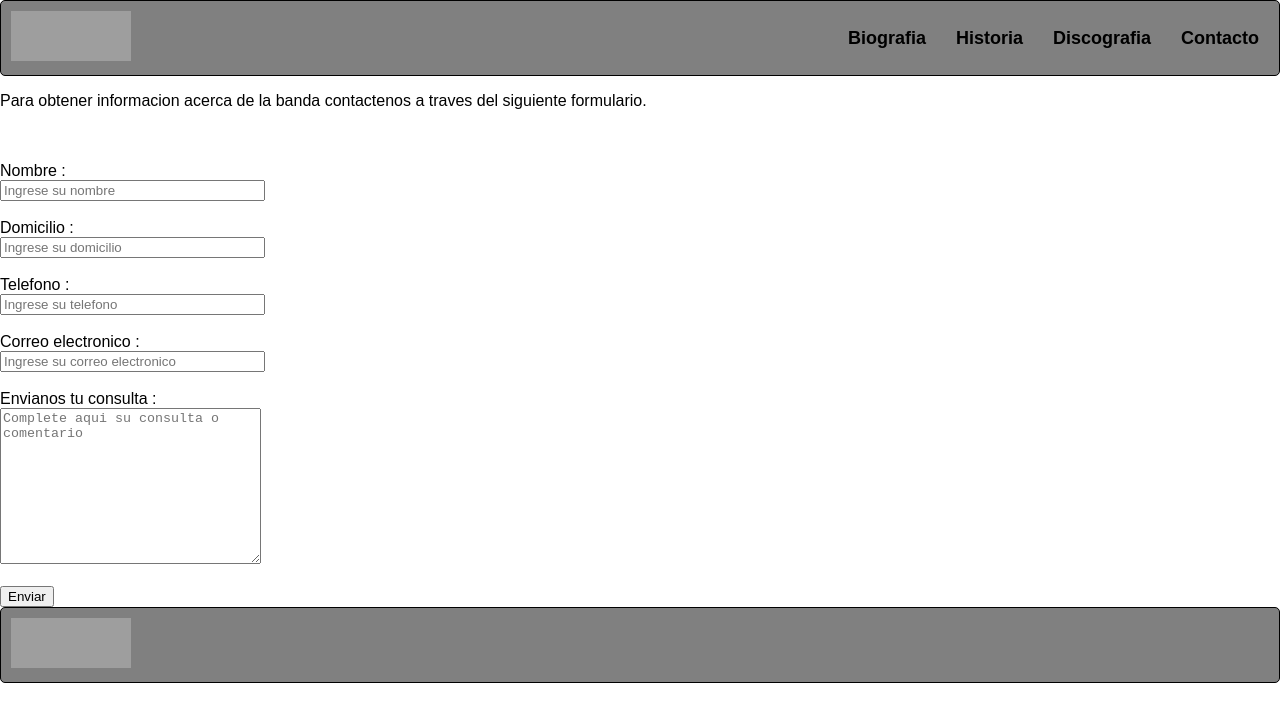
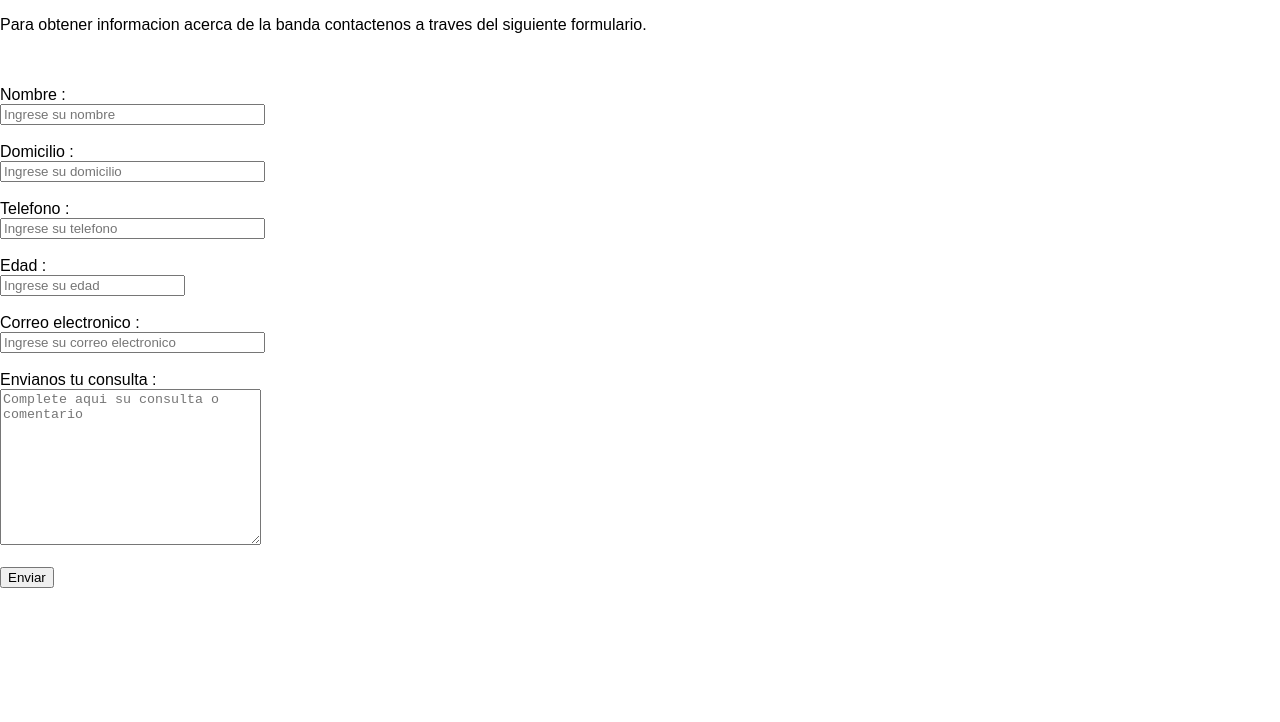
Before and after one commit to Martinpepino/TPO, a plain HTML site: page TPO/formulario.html in a window 1280 px wide. Drawn offline with Linux system fonts and the light colour scheme; grey boxes are pictures that could not be loaded.

Commit message:
Agregue una comprobacion en JS

```diff
--- a/TPO/formulario.html
+++ b/TPO/formulario.html
@@ -8,20 +8,6 @@
     <link rel="stylesheet" href="./css/estilos.css">
  </head>
 <body>
-
-    <header> <!--HEADER-->
-        <div class="logo">
-          <img src="https://logotipoz.com/wp-content/uploads/2021/10/Nirvana-logo.png" alt="Logo">
-        </div>
-        <nav>
-          <ul>
-            <li><a href="index.html">Biografia</a></li>
-            <li><a href="#">Historia</a></li>
-            <li><a href="discografia.html">Discografia</a></li>
-            <li><a href="formulario.html">Contacto</a></li>
-          </ul>
-        </nav>
-      </header>
 
     <section>
         <a id="contacto"></a>
@@ -40,24 +26,28 @@
                 <label for="tel">Telefono :</label><br>
                 <input type="text" id="tel" size="30" maxlength="15" placeholder="Ingrese su telefono" required>
                 <br><br>
+                <label for="edad">Edad :</label><br>
+                <input type="number" id="edad" size="30" maxlength="3" placeholder="Ingrese su edad" required>
+                <br><br>
+
                 <label for="mail">Correo electronico :</label><br>
                 <input type="email" id="mail" size="30" maxlength="20" placeholder="Ingrese su correo electronico" required>
                 <br><br>
                 <label for="message">Envianos tu consulta :</label><br>
                 <textarea name="message" id="message" cols="30" rows="10" placeholder="Complete aqui su consulta o comentario"></textarea>
                 <br><br>
-                <input type="submit" name="submit" id="submit" value="Enviar">
+                <input type="button" name="submit" id="submit" value="Enviar" onclick="evaluarEdad()">
             </form>
         </div>
     </section>
 
-    <footer> <!--FOOTER-->
-
-        <div class="logo">
-          <img src="https://logotipoz.com/wp-content/uploads/2021/10/Nirvana-logo.png" alt="Logo">
-        </div>
-
-      </footer>
-
+    <script>
+        function evaluarEdad(){
+          let edad=document.getElementById('edad')
+          if (edad.value < 18)
+            alert('Debe ser mayor de edad para ingresar al sitio');
+            return
+        }
+    </script>
 </body>
 </html>
```
